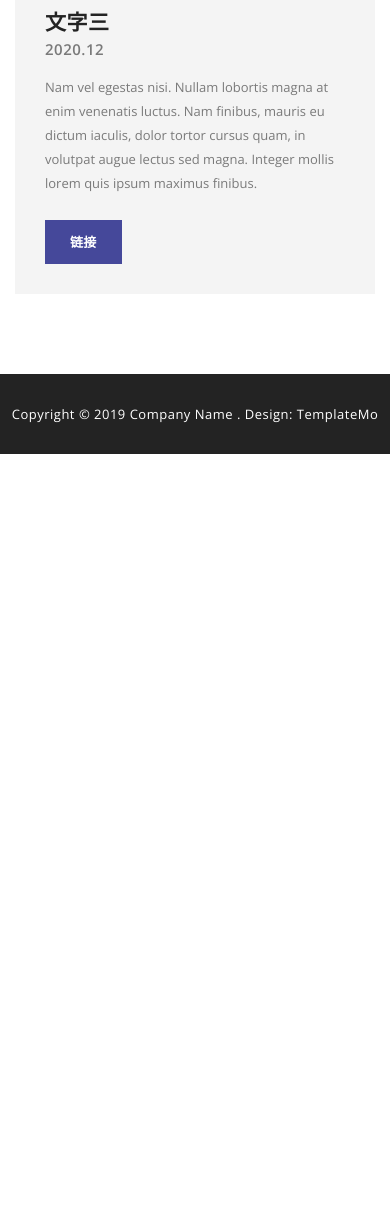
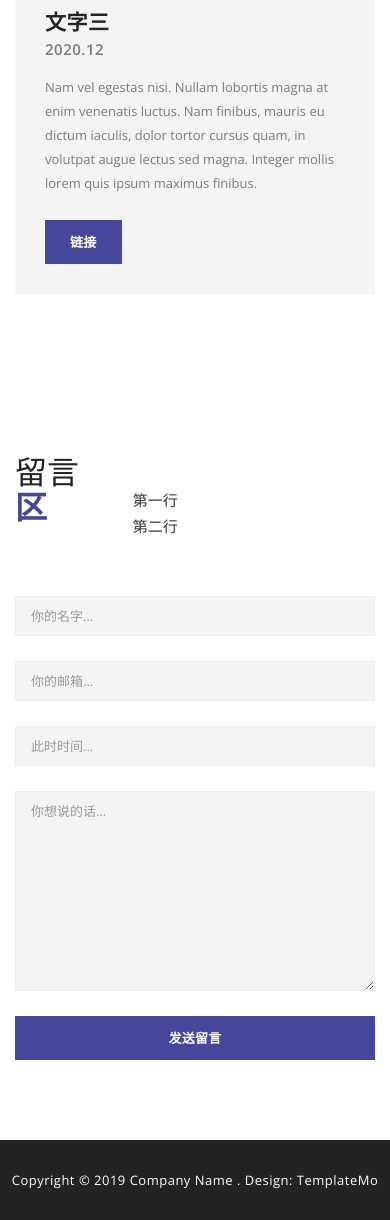
Before and after one commit to lyff-lyff/photo, a plain HTML site: page index.html in a window 390 px wide. Shown: the part 6379-7599 px from the top of the page. Before the commit the page ends 6833 px from the top, so only its background shows below. Drawn offline with nearby package versions, Linux system fonts and the light colour scheme.

Commit message:
Add files via upload

```diff
--- a/index.html
+++ b/index.html
@@ -17,7 +17,13 @@
         <link rel="stylesheet" href="css/templatemo-style.css">
 
         <link href="https://fonts.googleapis.com/css?family=Open+Sans:300,400,600,700,800" rel="stylesheet">
+		 <script src="js/jquery.min11.js"></script>
+		<script>window.jQuery || document.write('<script src="js/vendor/jquery-1.11.2.min.js"><\/script>')</script>
 
+		<script src="js/vendor/bootstrap.min.js"></script>
+
+		<script src="js/plugins.js"></script>
+		<script src="js/main.js"></script>
         <script src="js/vendor/modernizr-2.8.3-respond-1.4.2.min.js"></script>
     </head>
 
@@ -586,7 +592,48 @@
                     </div>
                 </div>
             </section>
+            <section id="contact" class="content-section">
 
+                <div id="contact-content">
+                    <div class="section-heading">
+                        <h1>留言<br><em>区</em></h1>
+                        <p>第一行
+                        <br>第二行</p>
+
+                    </div>
+                    <div class="section-content">
+                        <form id="contact" action="#" method="post">
+                            <div class="row">
+                                <div class="col-md-4">
+                                  <fieldset>
+                                    <input name="name" type="text" class="form-control" id="name" placeholder="你的名字..." required="">
+                                  </fieldset>
+                                </div>
+                                <div class="col-md-4">
+                                  <fieldset>
+                                    <input name="email" type="email" class="form-control" id="email" placeholder="你的邮箱..." required="">
+                                  </fieldset>
+                                </div>
+                                 <div class="col-md-4">
+                                  <fieldset>
+                                    <input name="subject" type="text" class="form-control" id="subject" placeholder="此时时间..." required="">
+                                  </fieldset>
+                                </div>
+                                <div class="col-md-12">
+                                  <fieldset>
+                                    <textarea name="message" rows="6" class="form-control" id="message" placeholder="你想说的话..." required=""></textarea>
+                                  </fieldset>
+                                </div>
+                                <div class="col-md-12">
+                                  <fieldset>
+                                    <button type="submit" id="form-submit" class="btn">发送留言</button>
+                                  </fieldset>
+                                </div>
+                            </div>
+                        </form>
+                    </div>
+                </div>
+            </section>
             <section class="footer">
                 <p>Copyright &copy; 2019 Company Name
 
@@ -595,13 +642,8 @@
         </div>
 
 
-   <script src="js/jquery.min11.js"></script>
-    <script>window.jQuery || document.write('<script src="js/vendor/jquery-1.11.2.min.js"><\/script>')</script>
 
-    <script src="js/vendor/bootstrap.min.js"></script>
 
-    <script src="js/plugins.js"></script>
-    <script src="js/main.js"></script>
 
     <script>
         // Hide Header on on scroll down
@@ -646,5 +688,6 @@
 
     <script src="js/jquery.min10.js" type="text/javascript"></script>
 
+
 </body>
 </html>
```
